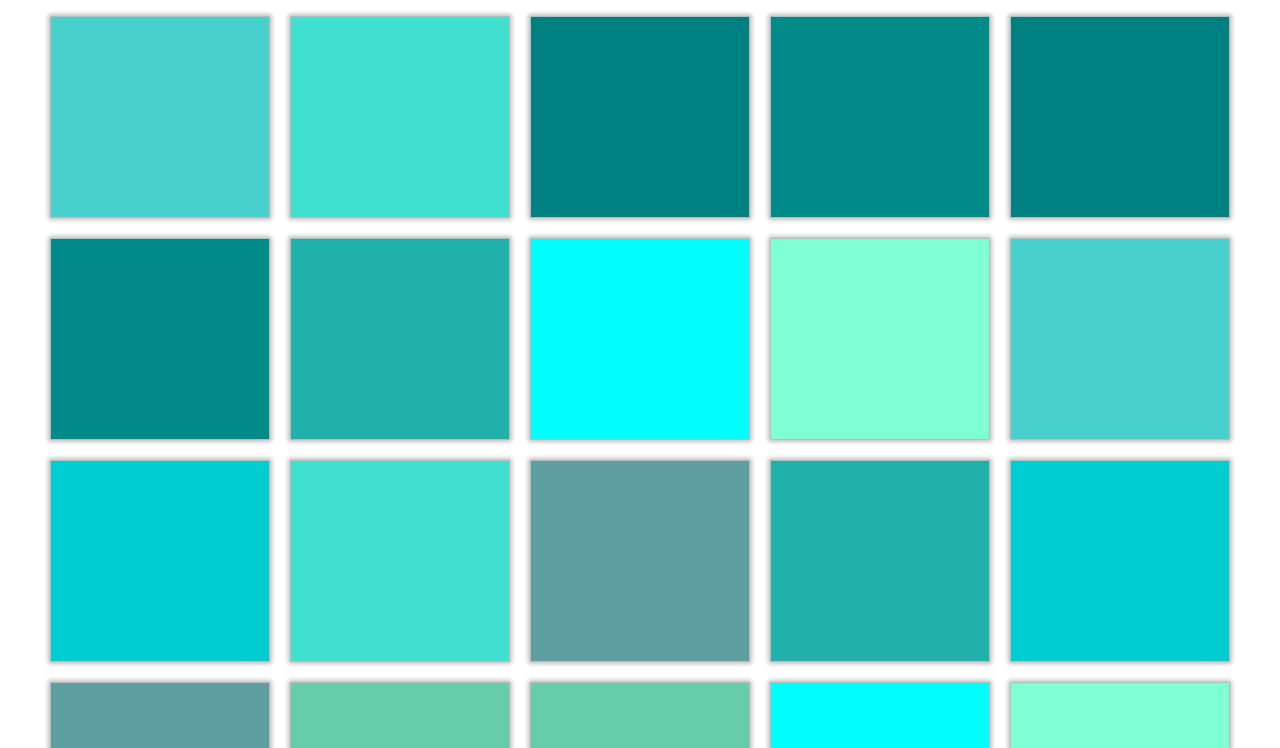
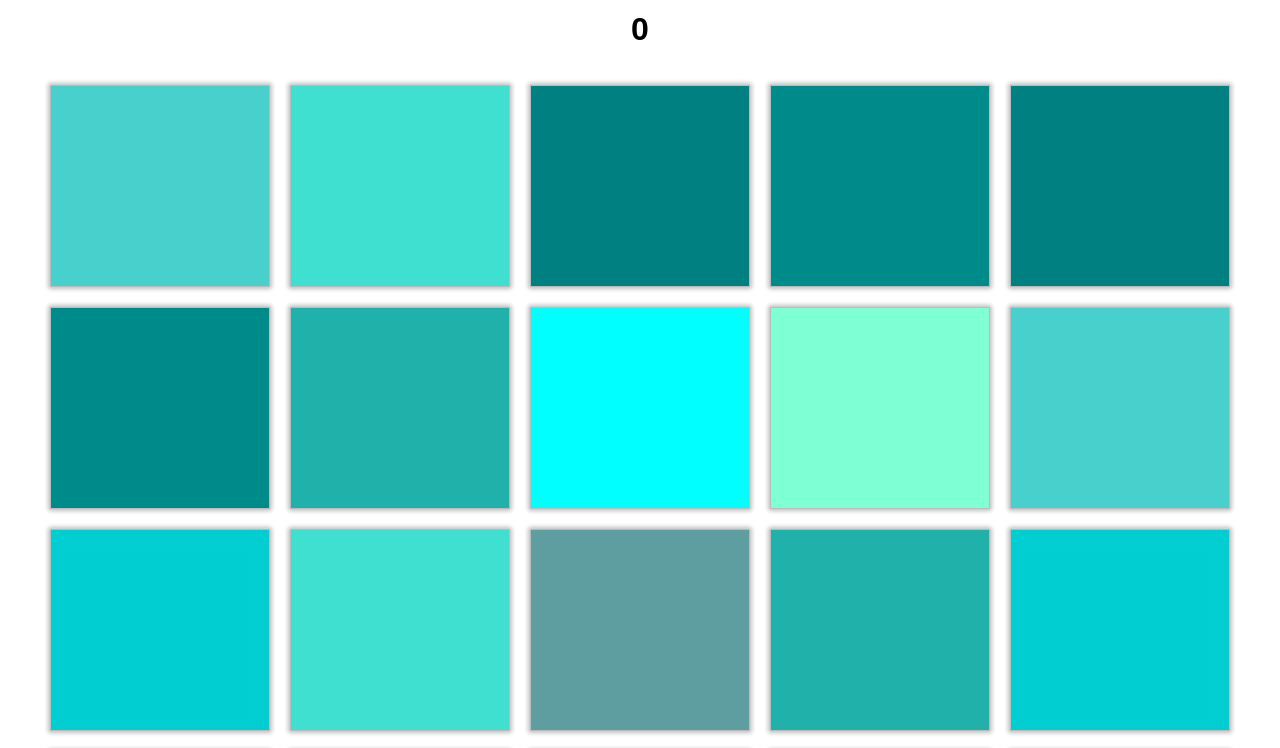
Before and after one commit to LGondin/browser, a website with bundled scripts: page index.html in a window 1280 px wide. Shown: the part 92-840 px from the top of the page. Built offline with nearby package versions, Linux system fonts and the light colour scheme; a web font is replaced by a local one.

Commit message:
Create base structure to count score

```diff
--- a/index.html
+++ b/index.html
@@ -1,25 +1,22 @@
 <!DOCTYPE html>
 <html lang="pt-br">
+
 <head>
   <meta charset="UTF-8" />
   <meta name="viewport" content="width=device-width, initial-scale=1.0" />
-    <link
-      rel="stylesheet"
-      href="https://cdnjs.cloudflare.com/ajax/libs/normalize/8.0.1/normalize.min.css"
-    />
-    <link
-      href="https://fonts.googleapis.com/css2?family=Recursive:wght@300&display=swap"
-      rel="stylesheet"
-    />
+  <link rel="stylesheet" href="https://cdnjs.cloudflare.com/ajax/libs/normalize/8.0.1/normalize.min.css" />
+  <link href="https://fonts.googleapis.com/css2?family=Recursive:wght@300&display=swap" rel="stylesheet" />
   <link rel="stylesheet" href="style.css" />
   <title>Module Browser</title>
 </head>
 
 <body>
   <h1>Jogo da memoria</h1>
+  <h2>0</h2>
   <div id="wrapper"></div>
 </body>
 
 <script src="./index.js" type="module"></script>
 <script src="./saveClicks.js" type="module"></script>
+
 </html>
--- a/style.css
+++ b/style.css
@@ -11,7 +11,12 @@ h1 {
   margin-top: 40px;
   text-transform: uppercase;
   font-size: 32px;
-  display: block;
+}
+
+h2 {
+  text-align: center;
+  text-transform: uppercase;
+  font-size: 32px;
 }
 
 #wrapper {
```
Also changed, not shown: index.js (+6 -1 lines). Lines whose indentation alone changed are shown as unchanged.
